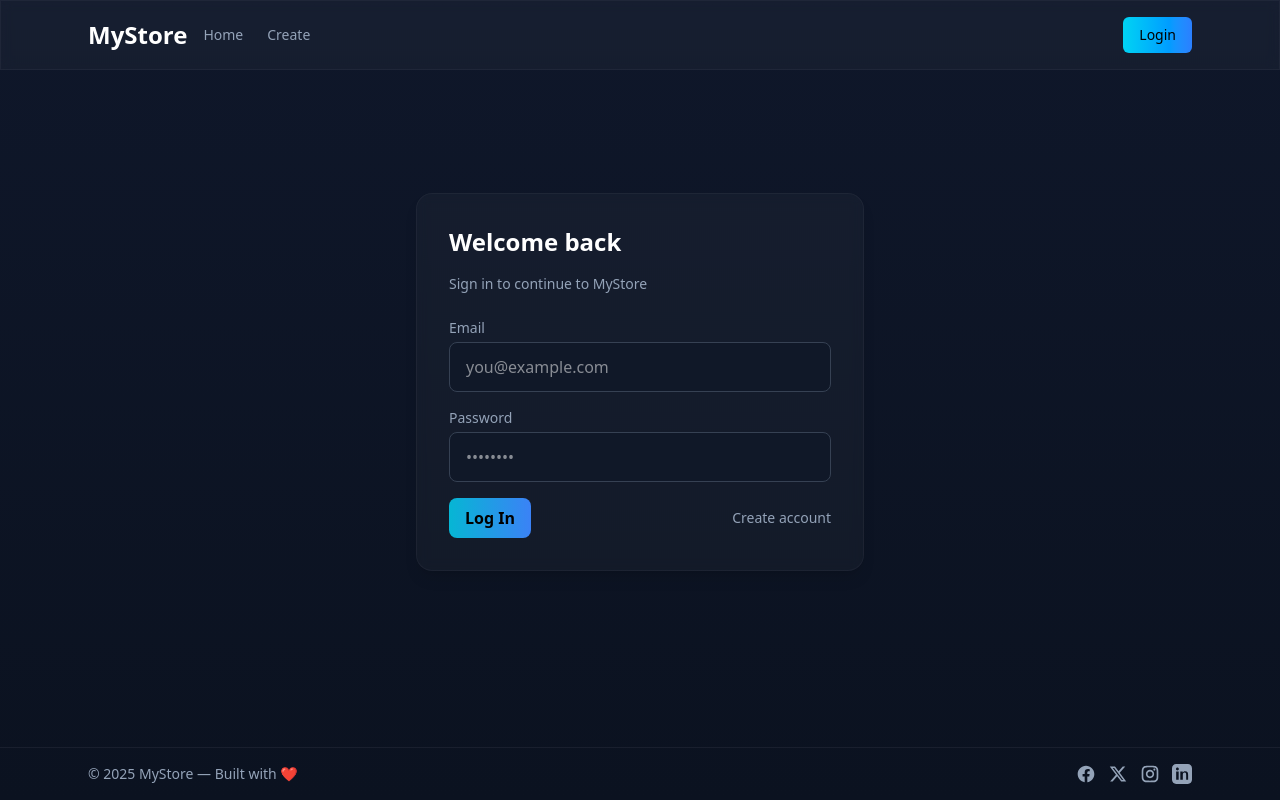
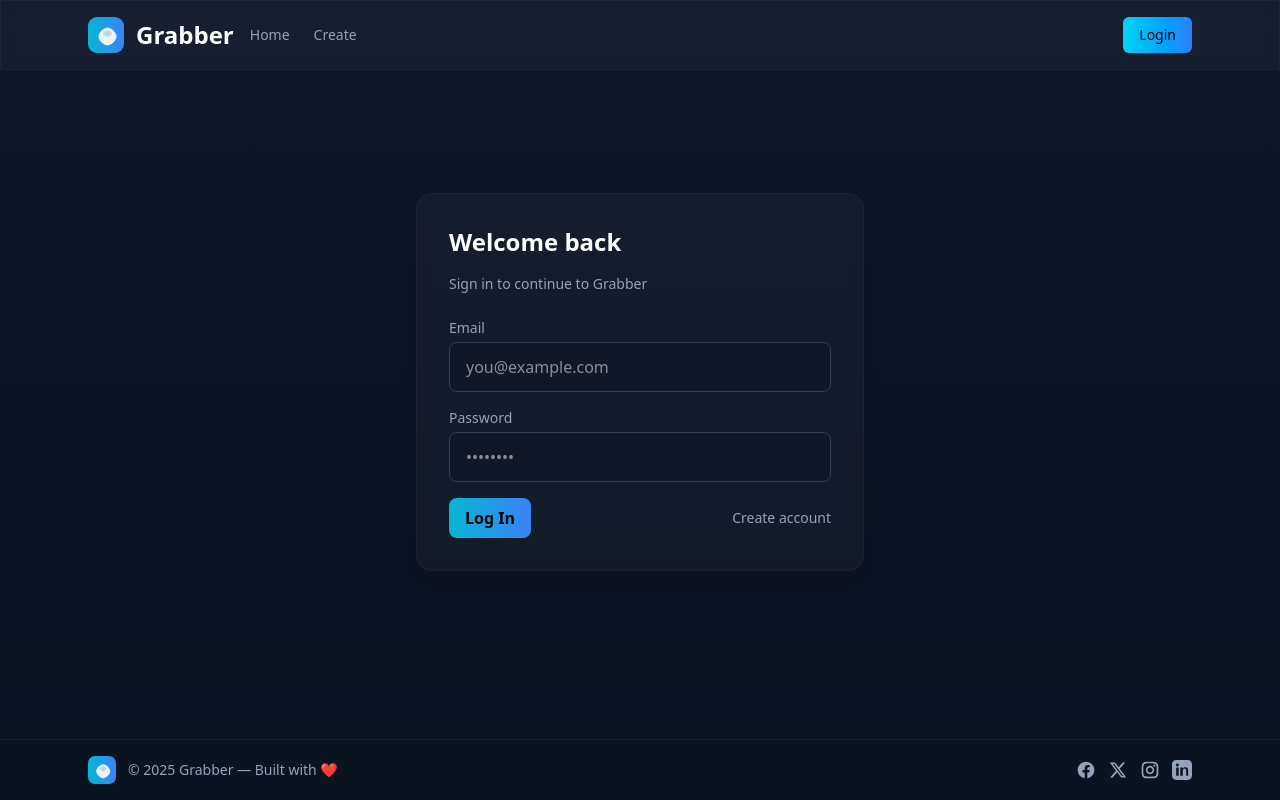
Before and after one commit to SVyeole08/E-Commerce-Project, a React (Vite) app in the folder frontend/: page /Login in a window 1280 px wide. Built offline with nearby package versions, Linux system fonts and the light colour scheme; no server answers.

Commit message:
Add Logo component and update branding in Footer, Nav, Login, and Register pages

```diff
--- a/frontend/src/components/Footer.jsx
+++ b/frontend/src/components/Footer.jsx
@@ -1,10 +1,14 @@
 import React from 'react';
+import Logo from './Logo';
 
 const Footer = () => {
   return (
     <footer className="w-full py-4 border-t border-white/6 bg-transparent fixed bottom-0 left-0">
       <div className="max-w-6xl mx-auto px-6 flex flex-col md:flex-row items-center justify-between gap-2">
-        <div className="text-sm text-muted">© {new Date().getFullYear()} MyStore — Built with ❤️</div>
+        <div className="flex items-center gap-3">
+          <Logo size={28} />
+          <div className="text-sm text-muted">© {new Date().getFullYear()} Grabber — Built with ❤️</div>
+        </div>
         <div className="flex items-center gap-4 text-sm text-muted">
           <div className="flex items-center gap-3">
             <a href="#" aria-label="Facebook" className="hover:text-white transition text-muted">
--- /dev/null
+++ b/frontend/src/components/Logo.jsx
@@ -0,0 +1,19 @@
+import React from 'react';
+
+const Logo = ({ size = 36 }) => {
+  return (
+    <svg width={size} height={size} viewBox="0 0 24 24" fill="none" xmlns="http://www.w3.org/2000/svg" className="inline-block">
+      <defs>
+        <linearGradient id="g1" x1="0" x2="1">
+          <stop offset="0%" stopColor="#06b6d4" />
+          <stop offset="100%" stopColor="#3b82f6" />
+        </linearGradient>
+      </defs>
+      <rect width="24" height="24" rx="6" fill="url(#g1)" />
+      <path d="M7 13c0-3 4-6 6-6s6 3 6 6-4 6-6 6-6-3-6-6z" fill="rgba(255,255,255,0.9)" />
+      <path d="M10 11c0-1 2-2 3-2s3 1 3 2-2 2-3 2-3-1-3-2z" fill="#0b1220" opacity="0.15" />
+    </svg>
+  );
+};
+
+export default Logo;
--- a/frontend/src/components/Nav.jsx
+++ b/frontend/src/components/Nav.jsx
@@ -4,6 +4,7 @@ import { Link, NavLink } from "react-router-dom";
 import {
   asynccurrentuser,
 } from "../store/actions/UserActions";
+import Logo from './Logo';
 
 const Nav = () => {
   const {users} = useSelector((state) => state.userReducer);
@@ -17,7 +18,7 @@ const Nav = () => {
     <header className="w-full card-glass sticky top-0 z-50">
       <nav className="max-w-6xl mx-auto px-6 py-4 flex items-center justify-between">
         <div className="flex items-center gap-4">
-          <Link to="/"><div className="text-2xl font-bold text-white">MyStore</div></Link>
+          <Link to="/" className="flex items-center gap-3"><Logo size={36} /><div className="text-2xl font-bold text-white">Grabber</div></Link>
           <div className="hidden md:flex items-center gap-6 text-sm text-muted">
             <NavLink to="/" className={({isActive})=> isActive? 'text-white': ''}>Home</NavLink>
             <NavLink to="/admin/create-product" className={({isActive})=> isActive? 'text-white': ''}>Create</NavLink>
--- a/frontend/src/pages/Login.jsx
+++ b/frontend/src/pages/Login.jsx
@@ -20,7 +20,7 @@ const Login = () => {
     <div className="min-h-[70vh] flex items-center justify-center">
       <div className="w-full max-w-md card-glass rounded-2xl p-8 shadow-lg">
         <h2 className="text-2xl font-bold mb-4">Welcome back</h2>
-        <p className="text-sm text-muted mb-6">Sign in to continue to MyStore</p>
+  <p className="text-sm text-muted mb-6">Sign in to continue to Grabber</p>
 
         <form onSubmit={handleSubmit(LoginHandler)} className="space-y-4">
           <div>
--- a/frontend/src/pages/Register.jsx
+++ b/frontend/src/pages/Register.jsx
@@ -28,7 +28,7 @@ const Register = () => {
     <div className="min-h-[70vh] flex items-center justify-center">
       <div className="w-full max-w-md card-glass rounded-2xl p-8 shadow-lg">
         <h2 className="text-2xl font-bold mb-4">Create an account</h2>
-        <p className="text-sm text-muted mb-6">Join MyStore — it's quick and easy.</p>
+  <p className="text-sm text-muted mb-6">Join Grabber — it's quick and easy.</p>
 
         <form onSubmit={handleSubmit(RegisterHandler)} className="space-y-4">
           <div>
--- a/frontend/src/pages/user/ProfileUser.jsx
+++ b/frontend/src/pages/user/ProfileUser.jsx
@@ -1,9 +1,13 @@
 import React from 'react'
+import { useSelector } from 'react-redux'
 
 const ProfileUser = () => {
-  return (
-    <div>ProfileUser</div>
-  )
+  const {users}=useSelector((state) => state.userReducer);
+  return users? (
+    <div>
+
+    </div>
+  ):(<div>Loading...</div>)
 }
 
 export default ProfileUser
```
